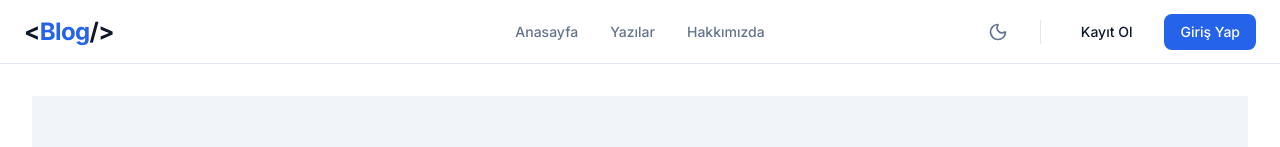
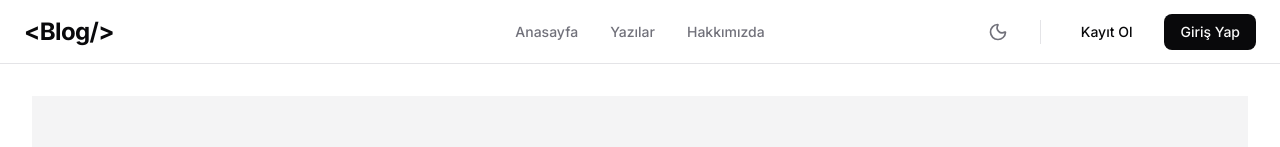
Before and after one commit to erimlers/blog-rest-api, a Next.js app: page / in a window 1280 px wide. Shown: the top 147 px of the page. Built offline with nearby package versions, Linux system fonts and the light colour scheme; no server answers.

Commit message:
style: remove backdrop blur effects and update color palette to zinc-based design system

```diff
--- a/components/layout/Footer.js
+++ b/components/layout/Footer.js
@@ -2,7 +2,7 @@
 
 export default function Footer() {
   return (
-    <footer className="w-full border-t border-border bg-background/70 backdrop-blur-lg mt-auto">
+    <footer className="w-full border-t border-border bg-background mt-auto">
       <div className="container mx-auto px-4 py-6 flex flex-col md:flex-row items-center justify-between gap-4">
 
         {/* Sol Taraf: Copyright */}
--- a/components/layout/Navbar/DesktopNavbar.js
+++ b/components/layout/Navbar/DesktopNavbar.js
@@ -32,7 +32,7 @@ export default function DesktopNavbar() {
   };
 
   return (
-    <nav className="w-full h-16 border-b border-border bg-background/70 backdrop-blur-lg sticky top-0 z-50 transition-all duration-300 ease-in-out">
+    <nav className="w-full h-16 border-b border-border bg-background sticky top-0 z-50 transition-all duration-300 ease-in-out">
       <div className="container mx-auto px-6 h-full flex items-center justify-between">
 
         {/* Sol Alan: Logo */}
--- a/components/layout/Navbar/MobileNavbar.js
+++ b/components/layout/Navbar/MobileNavbar.js
@@ -31,7 +31,7 @@ export default function MobileNavbar() {
 
   return (
     <>
-      <nav className="w-full h-16 border-b border-border bg-background/70 backdrop-blur-lg sticky top-0 z-50 transition-all duration-300 ease-in-out">
+      <nav className="w-full h-16 border-b border-border bg-background sticky top-0 z-50 transition-all duration-300 ease-in-out">
         <div className="container mx-auto px-4 h-full flex items-center justify-between">
 
           {/* Sol Alan: Logo */}
@@ -54,7 +54,7 @@ export default function MobileNavbar() {
 
       {/* Mobil Menü Overlay */}
       {isMenuOpen && (
-        <div className="fixed inset-0 z-40 bg-background/95 backdrop-blur-sm pt-16 animate-in slide-in-from-top-full duration-300">
+        <div className="fixed inset-0 z-40 bg-background pt-16 animate-in slide-in-from-top-full duration-300">
           <div className="container mx-auto px-4 py-8 flex flex-col h-full overflow-y-auto">
 
             {/* Navigasyon Linkleri */}
--- a/src/app/globals.css
+++ b/src/app/globals.css
@@ -16,37 +16,32 @@
 
 @layer base {
 
-    /* LIGHT MODE (Gündüz Modu) - Temiz, ferah, minimalist */
+    /* LIGHT MODE (Gündüz Modu) - Temiz, minimalist, ciddi */
     :root {
         --background: #ffffff;
-        --foreground: #0f172a;
-        /* slate-900 */
-        --primary: #2563eb;
-        /* blue-600 */
-        --primary-foreground: #ffffff;
-        --muted: #f1f5f9;
-        /* slate-100 */
-        --muted-foreground: #64748b;
-        /* slate-500 */
-        --border: #e2e8f0;
-        /* slate-200 */
+        --foreground: #09090b; /* zinc-950 */
+
+        --primary: #09090b; /* zinc-950 (Siyah Butonlar) */
+        --primary-foreground: #fafafa; /* zinc-50 (Beyaz Yazı) */
+
+        --muted: #f4f4f5; /* zinc-100 */
+        --muted-foreground: #71717a; /* zinc-500 */
+
+        --border: #e4e4e7; /* zinc-200 */
     }
 
-    /* DARK MODE (Gece Modu) - Göz yormayan, developer-friendly lacivert/gri tonları */
+    /* DARK MODE (Gece Modu) - Premium Koyu Gri ve Saf Siyah */
     .dark {
-        --background: #020617;
-        /* slate-950 (Daha koyu siyahımsı lacivert) */
-        --foreground: #f8fafc;
-        /* slate-50 */
-        --primary: #3b82f6;
-        /* blue-500 */
-        --primary-foreground: #ffffff;
-        --muted: #0f172a;
-        /* slate-900 (Background'dan bir ton açık) */
-        --muted-foreground: #94a3b8;
-        /* slate-400 */
-        --border: #1e293b;
-        /* slate-800 */
+        --background: #09090b; /* zinc-950 (Koyu Siyah) */
+        --foreground: #fafafa; /* zinc-50 (Beyaz) */
+
+        --primary: #fafafa; /* zinc-50 (Beyaz Butonlar) */
+        --primary-foreground: #09090b; /* zinc-950 (Siyah Yazı) */
+
+        --muted: #18181b; /* zinc-900 */
+        --muted-foreground: #a1a1aa; /* zinc-400 */
+
+        --border: #27272a; /* zinc-800 */
     }
 }
 
```
